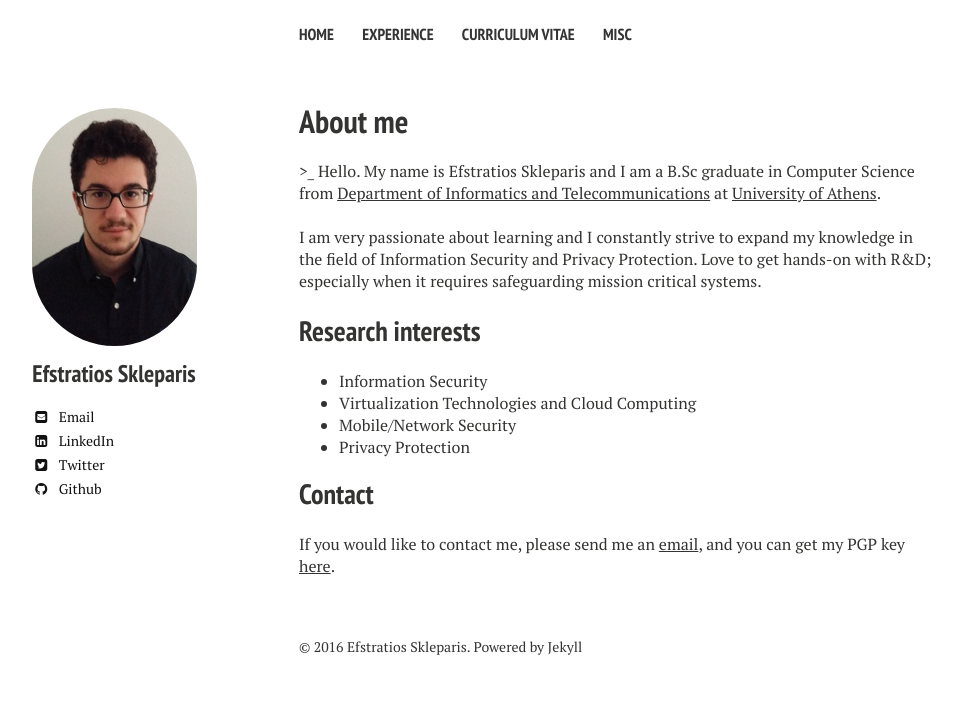
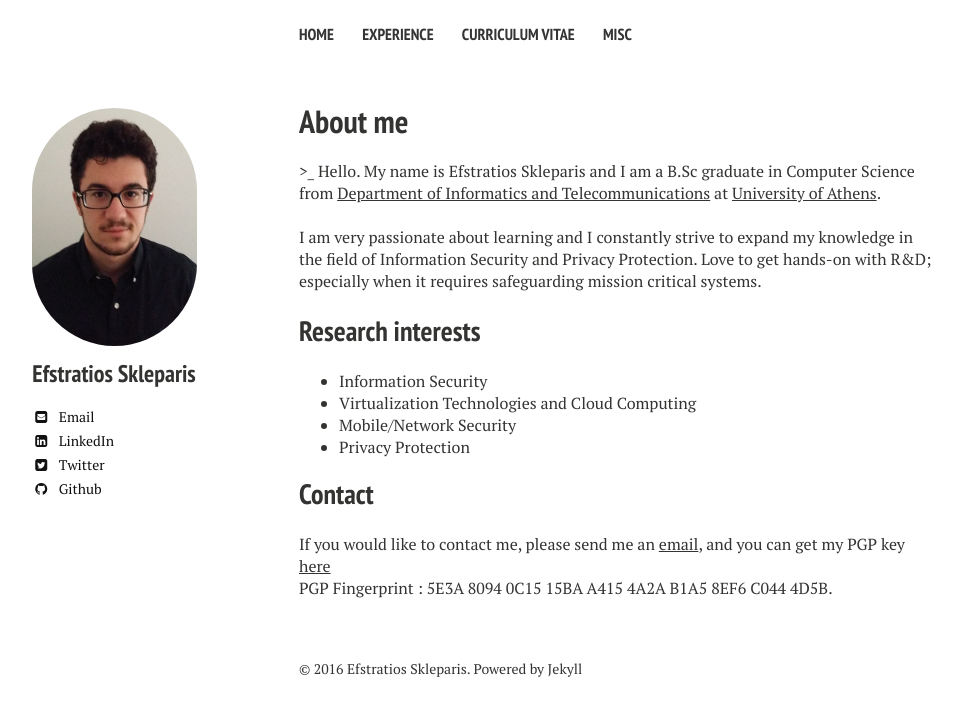
Before and after one commit to efstratios/efstratios.github.io, a Jekyll site: the page built from index.md, in a window 1280 px wide. Shown: the top 716 px of the page, without its empty margins (21-983 px from the left). Built offline with Jekyll 4.4.1, drawn with Linux system fonts in a browser that asks for light colours; nearby versions of some CDN libraries.

Commit message:
Updated PGP Fingerprint Information

```diff
--- a/index.md
+++ b/index.md
@@ -17,4 +17,5 @@ excerpt: "Efstratios Skleparis - Personal Webpage"
 
 ## Contact
 
-If you would like to contact me, please send me an [email](mailto:eskleparis@gmail.com), and you can get my PGP key [here](/pkey.asc).
+If you would like to contact me, please send me an [email](mailto:eskleparis@gmail.com), and you can get my PGP key [here](/pkey.txt){:target="_blank"}
+<br/>PGP Fingerprint : 5E3A 8094 0C15 15BA A415 4A2A B1A5 8EF6 C044 4D5B.
```
